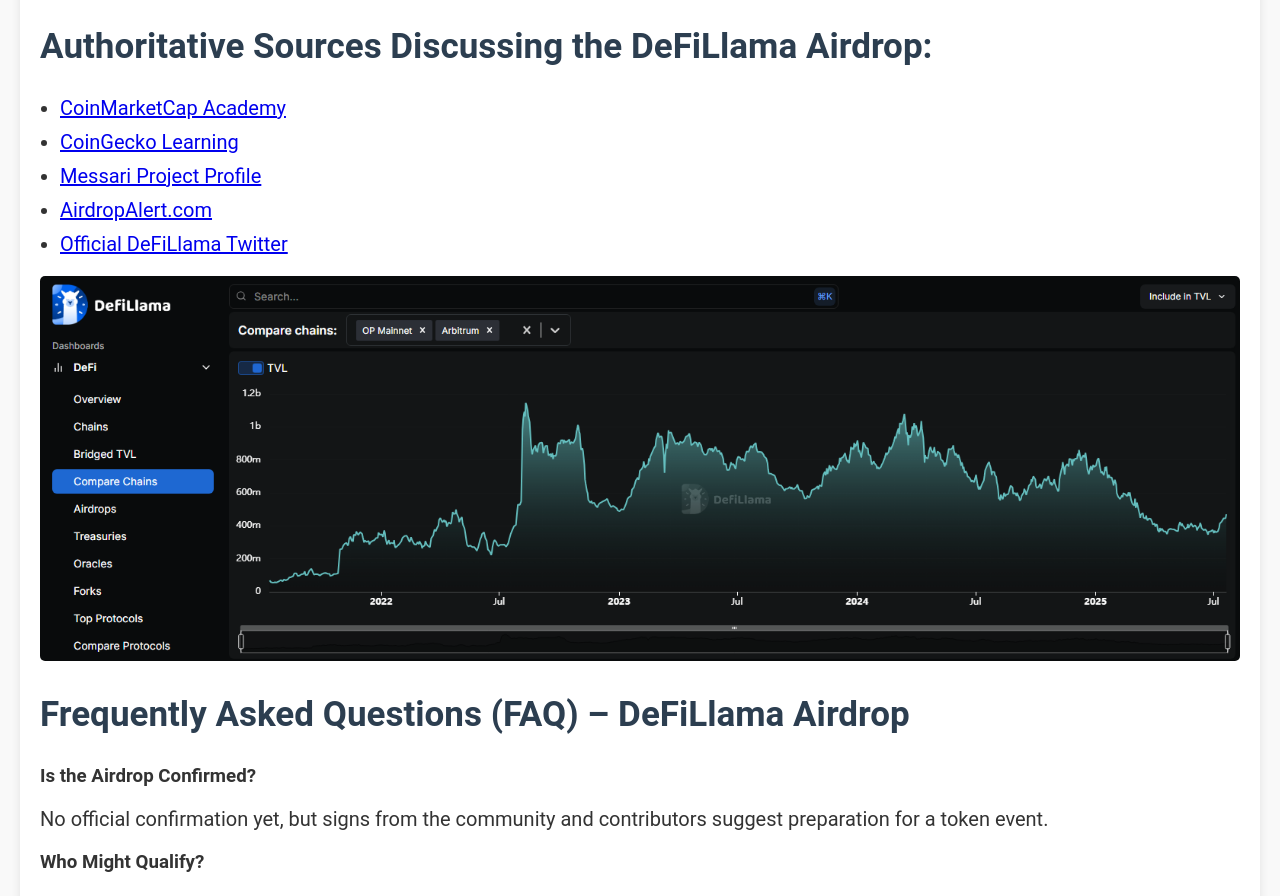
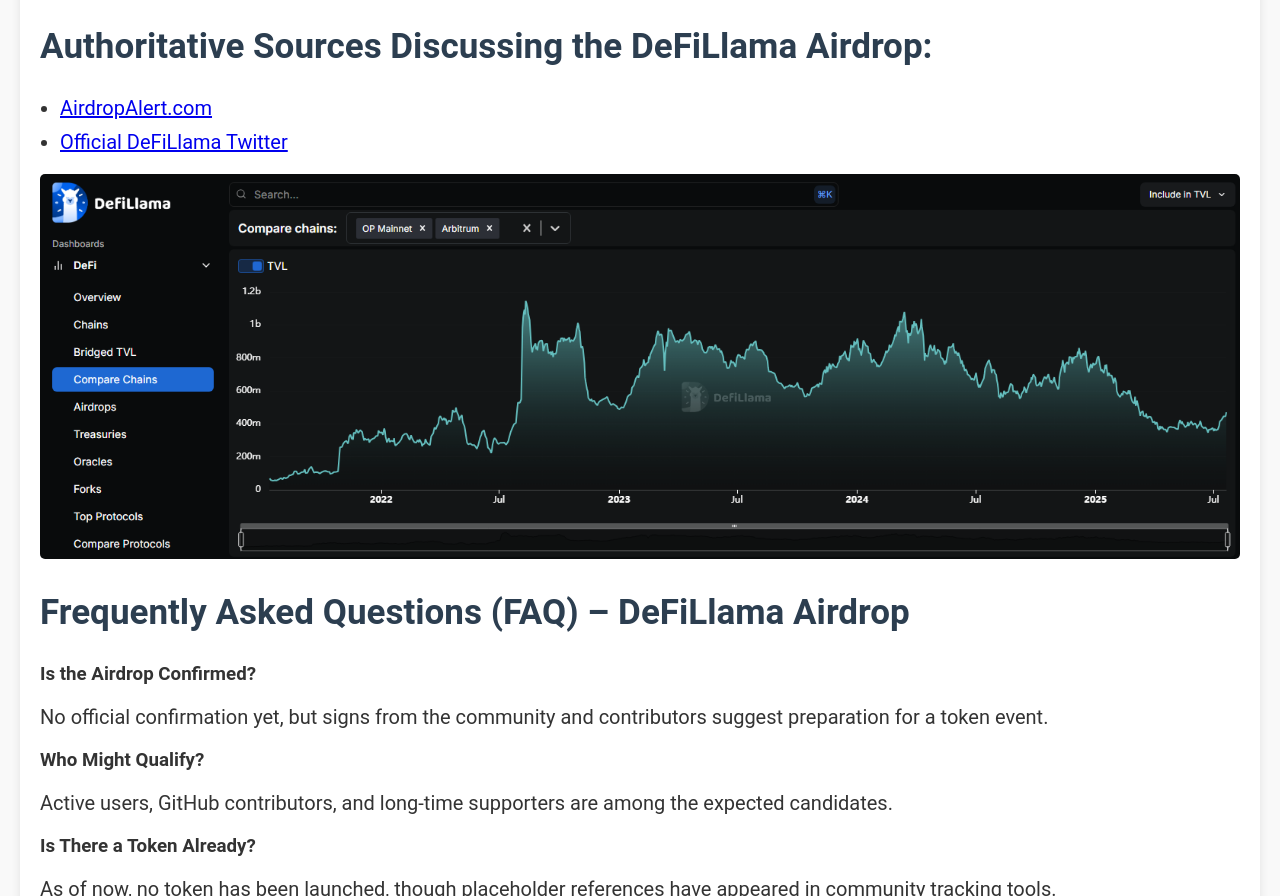
Before and after one commit to DefiLlama-Airdrop/DefiLlama-Airdrop.github.io, a plain HTML site: page index.html in a window 1280 px wide. Shown: the part 3910-4806 px from the top of the page. Drawn offline with Linux system fonts and the light colour scheme.

Commit message:
Update index.html

```diff
--- a/index.html
+++ b/index.html
@@ -119,9 +119,6 @@
 
 <h2>Authoritative Sources Discussing the DeFiLlama Airdrop:</h2>
 <ul>
-  <li><a href="https://coinmarketcap.com/academy/article/week-in-defi-arbitrum-airdrop-euler-exploit-and-defillama-drama" target="_blank" rel="nofollow noopener noreferrer">CoinMarketCap Academy</a></li>
-  <li><a href="https://www.coingecko.com/learn/defillama-chatgpt-plugin" target="_blank" rel="nofollow noopener noreferrer">CoinGecko Learning</a></li>
-  <li><a href="https://messari.io/project/defi-llama/profile" target="_blank" rel="nofollow noopener noreferrer">Messari Project Profile</a></li>
   <li><a href="https://airdropalert.com/defillama" target="_blank" rel="nofollow noopener noreferrer">AirdropAlert.com</a></li>
   <li><a href="https://twitter.com/DefiLlama" target="_blank" rel="nofollow noopener noreferrer">Official DeFiLlama Twitter</a></li>
 </ul>
```
